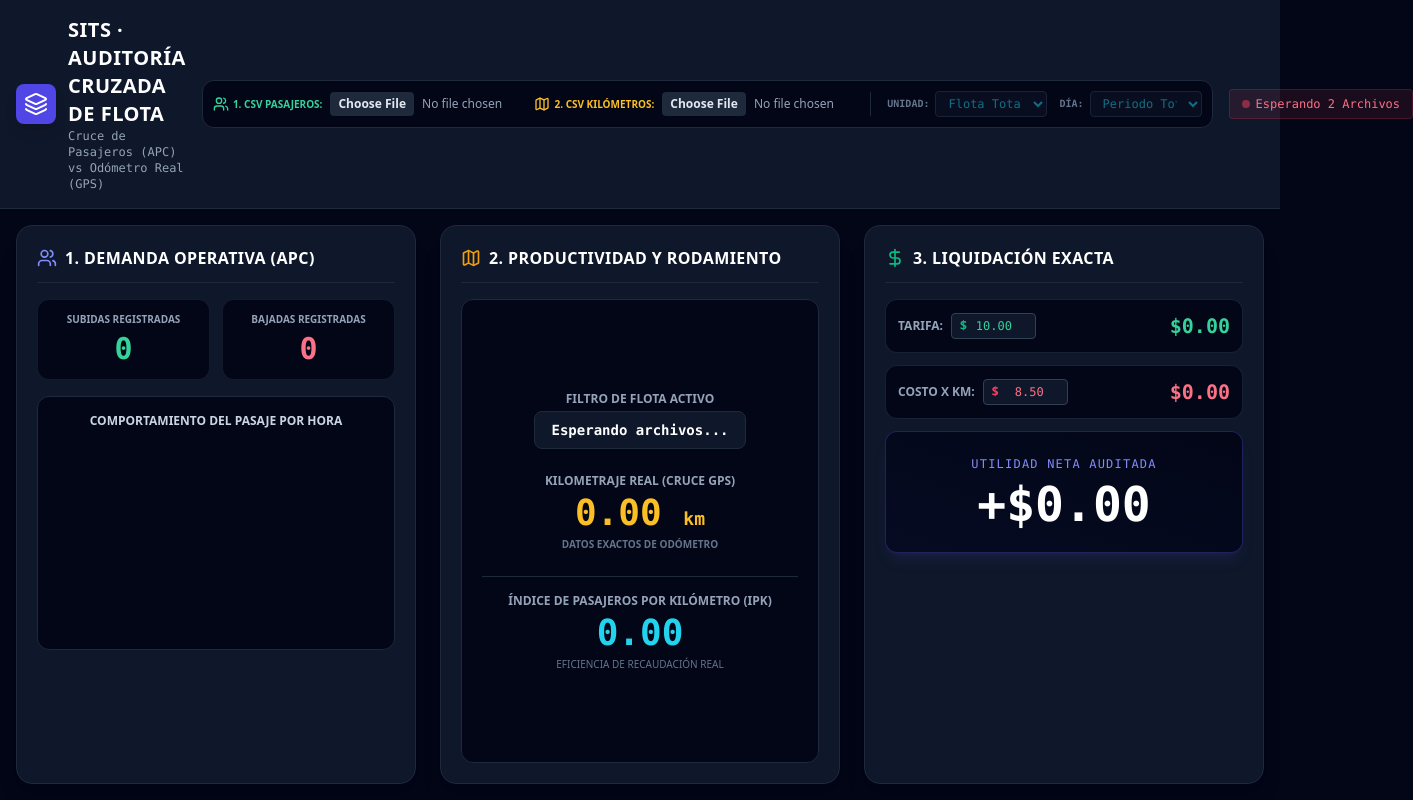
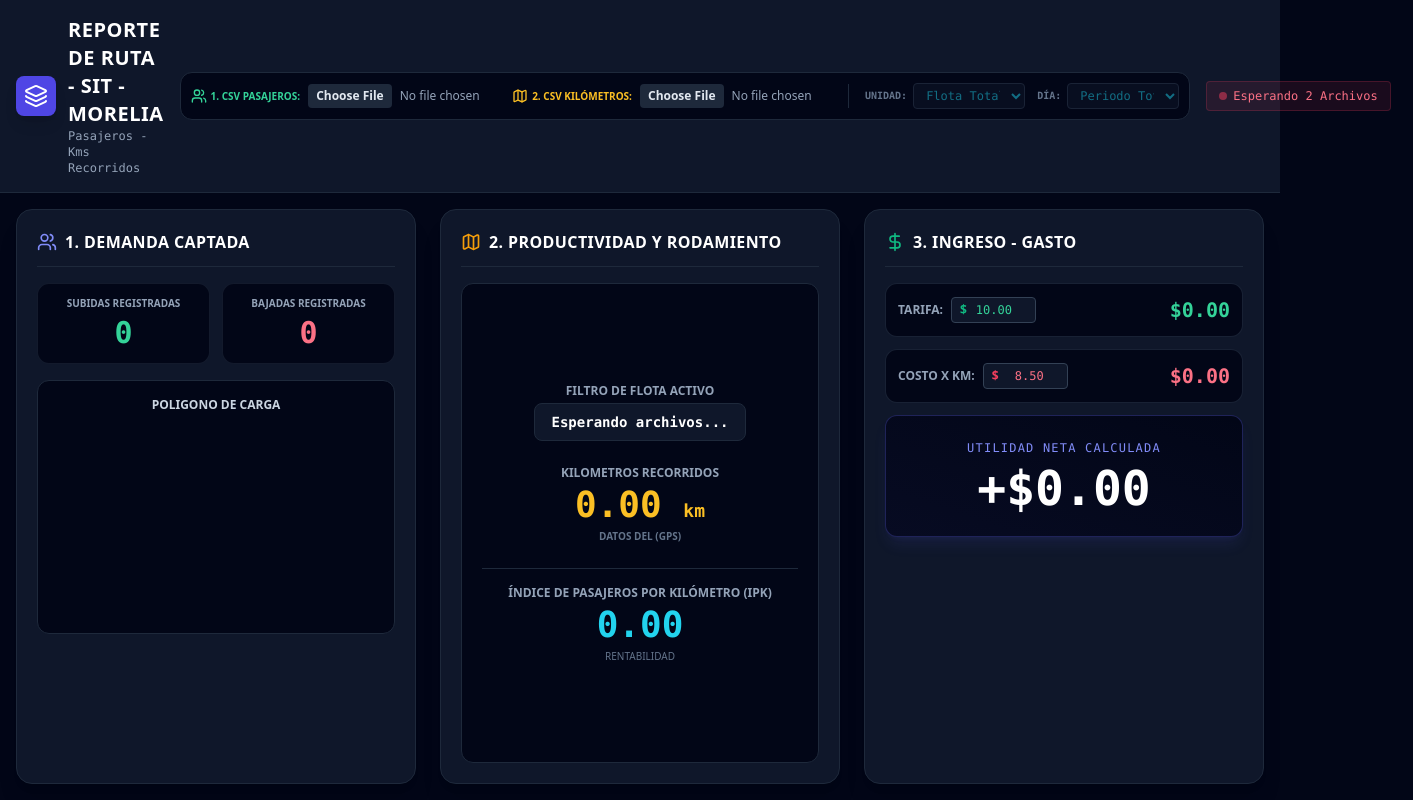
Before and after one commit to CenobioGlez/dashboard-flota, a plain HTML site: page index.html in a window 1280 px wide. Shown: the whole page, 1413 px wide, since content can reach past the window. Drawn offline with nearby package versions, Linux system fonts and the light colour scheme.

Commit message:
Update index.html

```diff
--- a/index.html
+++ b/index.html
@@ -14,7 +14,7 @@
     </script>
     <meta charset="UTF-8">
     <meta name="viewport" content="width=device-width, initial-scale=1.0">
-    <title>SITS - Consola Autónoma de Auditoría de Flota</title>
+    <title>REPORTE DE RUTA - MORELIA</title>
     <script src="https://cdn.tailwindcss.com"></script>
     <script src="https://cdn.jsdelivr.net/npm/chart.js"></script>
     <script src="https://unpkg.com/lucide@latest"></script>
@@ -38,8 +38,8 @@
                     <i data-lucide="layers" class="w-6 h-6"></i>
                 </div>
                 <div>
-                    <h1 class="text-xl font-black tracking-wide text-white uppercase">SITS · Auditoría Cruzada de Flota</h1>
-                    <p class="text-xs text-slate-400 font-mono">Cruce de Pasajeros (APC) vs Odómetro Real (GPS)</p>
+                    <h1 class="text-xl font-black tracking-wide text-white uppercase">REPORTE DE RUTA - SIT - MORELIA</h1>
+                    <p class="text-xs text-slate-400 font-mono">Pasajeros - Kms Recorridos </p>
                 </div>
             </div>
 
@@ -92,7 +92,7 @@
                 <div class="flex justify-between items-start border-b border-slate-800 pb-3 mb-4">
                     <div class="flex items-center gap-2">
                         <i data-lucide="users" class="text-indigo-400 w-5 h-5"></i>
-                        <h2 class="text-base font-bold text-white tracking-wide uppercase">1. Demanda Operativa (APC)</h2>
+                        <h2 class="text-base font-bold text-white tracking-wide uppercase">1. Demanda Captada </h2>
                     </div>
                 </div>
 
@@ -108,7 +108,7 @@
                 </div>
 
                 <div class="bg-slate-950 rounded-xl p-4 border border-slate-800">
-                    <h3 class="text-xs font-bold text-slate-300 uppercase mb-3 block text-center">Comportamiento del Pasaje por Hora</h3>
+                    <h3 class="text-xs font-bold text-slate-300 uppercase mb-3 block text-center">Poligono de Carga </h3>
                     <div class="h-48">
                         <canvas id="informeApcChart"></canvas>
                     </div>
@@ -131,14 +131,14 @@
                         <span id="txtUnidad" class="text-sm font-bold text-white bg-slate-900 px-4 py-2 rounded-lg border border-slate-800 block mx-auto w-max font-mono">Esperando archivos...</span>
                     </div>
                     <div>
-                        <span class="text-xs text-slate-400 block uppercase font-semibold mb-1">Kilometraje Real (Cruce GPS)</span>
+                        <span class="text-xs text-slate-400 block uppercase font-semibold mb-1">Kilometros Recorridos </span>
                         <span id="txtKms" class="text-4xl font-black text-amber-400 font-mono">0.00 <span class="text-lg">km</span></span>
-                        <span id="txtJornadas" class="text-[10px] text-slate-500 block mt-1 uppercase font-bold">Datos exactos de odómetro</span>
+                        <span id="txtJornadas" class="text-[10px] text-slate-500 block mt-1 uppercase font-bold">Datos del (GPS)</span>
                     </div>
                     <div class="border-t border-slate-800 pt-4">
                         <span class="text-xs text-slate-400 block uppercase font-semibold mb-1">Índice de Pasajeros por Kilómetro (IPK)</span>
                         <span id="txtIpk" class="text-4xl font-black text-cyan-400 font-mono">0.00</span>
-                        <span class="text-[10px] text-slate-500 block uppercase mt-1">Eficiencia de Recaudación Real</span>
+                        <span class="text-[10px] text-slate-500 block uppercase mt-1">Rentabilidad</span>
                     </div>
                 </div>
             </div>
@@ -149,7 +149,7 @@
                 <div class="flex justify-between items-start border-b border-slate-800 pb-3 mb-4">
                     <div class="flex items-center gap-2">
                         <i data-lucide="dollar-sign" class="text-emerald-500 w-5 h-5"></i>
-                        <h2 class="text-base font-bold text-white tracking-wide uppercase">3. Liquidación Exacta</h2>
+                        <h2 class="text-base font-bold text-white tracking-wide uppercase">3. INGRESO - GASTO</h2>
                     </div>
                 </div>
 
@@ -179,7 +179,7 @@
 
                     <div class="bg-slate-950 border border-indigo-500/30 rounded-xl p-6 text-center shadow-lg shadow-indigo-500/10 mt-6 relative overflow-hidden">
                         <div class="absolute inset-0 bg-gradient-to-tr from-indigo-500/5 to-transparent pointer-events-none"></div>
-                        <span class="text-xs text-indigo-400 font-mono uppercase tracking-widest block mb-2 relative z-10">Utilidad Neta Auditada</span>
+                        <span class="text-xs text-indigo-400 font-mono uppercase tracking-widest block mb-2 relative z-10">Utilidad Neta Calculada</span>
                         <h3 id="txtMargen" class="text-4xl sm:text-5xl font-black text-white font-mono relative z-10">+$0.00</h3>
                     </div>
                 </div>
```
